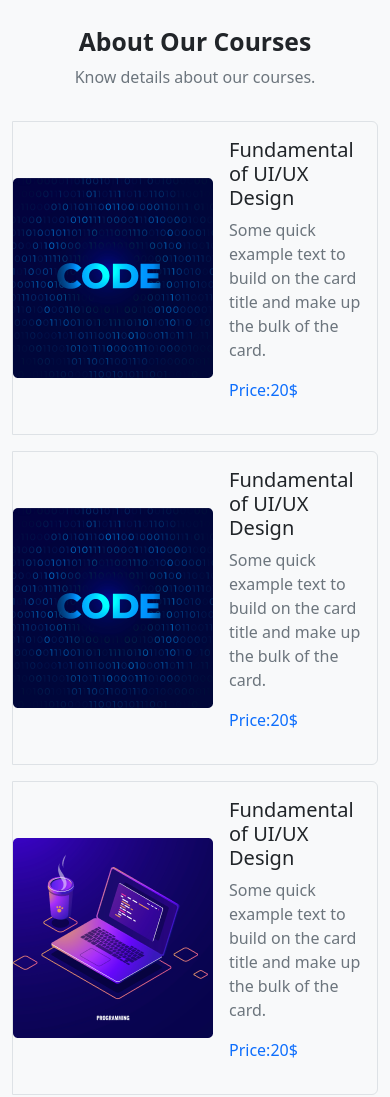
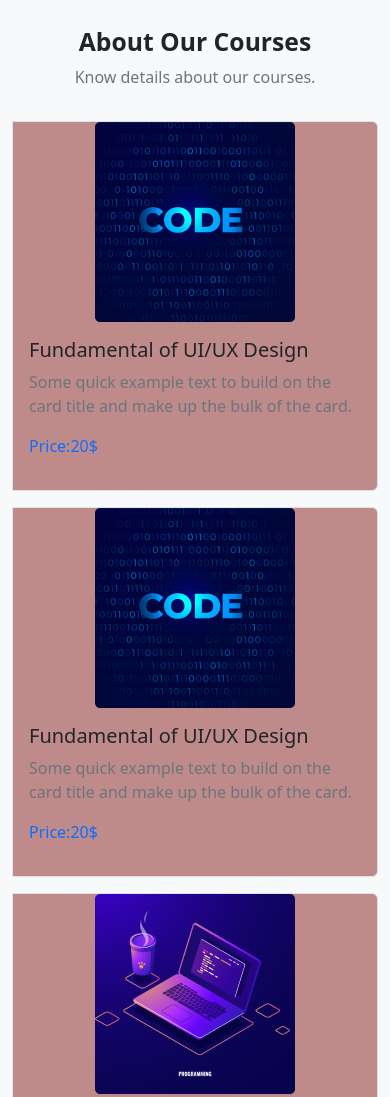
Before and after one commit to Tahmina5447/Develop-YourSelf, a plain HTML site: page index.html in a window 390 px wide. Shown: the part 720-1817 px from the top of the page. Drawn offline with nearby package versions, Linux system fonts and the light colour scheme.

Commit message:
courses responsive

```diff
--- a/index.html
+++ b/index.html
@@ -126,7 +126,7 @@
 
       <div class="row g-3">
         <div class="col-sm-12 col-md-12 col-lg-6">
-          <div class=" d-flex align-items-center  border border-1 rounded-end">
+          <div class=" d-flex align-items-center  border border-1 rounded-end" class="course-image">
             <div>
               <img src="images/course/course-2.png" alt="">
             </div>
--- a/style.css
+++ b/style.css
@@ -1,3 +1,12 @@
 body{
     background-color: rgb(253, 239, 236);
 }
+@media screen and (max-width: 576px) {
+    .d-flex.align-items-center.border.border-1.rounded-end {
+        background-color: rgb(191, 138, 138);
+        flex-direction: column;
+    }
+    .d-flex.align-items-center.border.border-1.rounded-end img{
+        width:200px;
+    }
+  }
```
